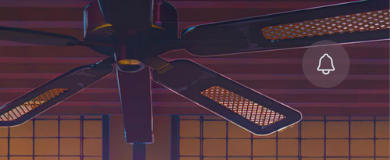
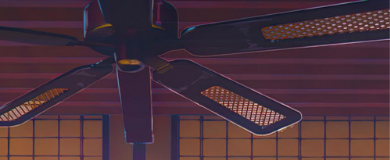
Before and after one commit to Abhiabee/ZenArcadia, a Next.js app: page /focus in a window 390 px wide. Shown: the top 160 px of the page. Built offline with nearby package versions, Linux system fonts and the light colour scheme.

Commit message:
feat: update notifications toggle visibility for mobile responsiveness

```diff
--- a/src/app/focus/page.js
+++ b/src/app/focus/page.js
@@ -59,8 +59,8 @@ export default function FocusPage() {
     <main className="relative min-h-screen text-white flex items-center justify-center p-6 overflow-hidden">
       <div className="w-full max-w-3xl">
         <div className="flex flex-col items-center gap-6">
-          {/* Notifications Toggle */}
-          <div className="absolute top-6 right-6 rounded-lg p-4">
+          {/* Notifications Toggle - Hidden on mobile, visible on md and larger screens */}
+          <div className="absolute top-6 right-6 rounded-lg p-4 hidden md:block">
             <NotificationsToggle />
           </div>
 
```
